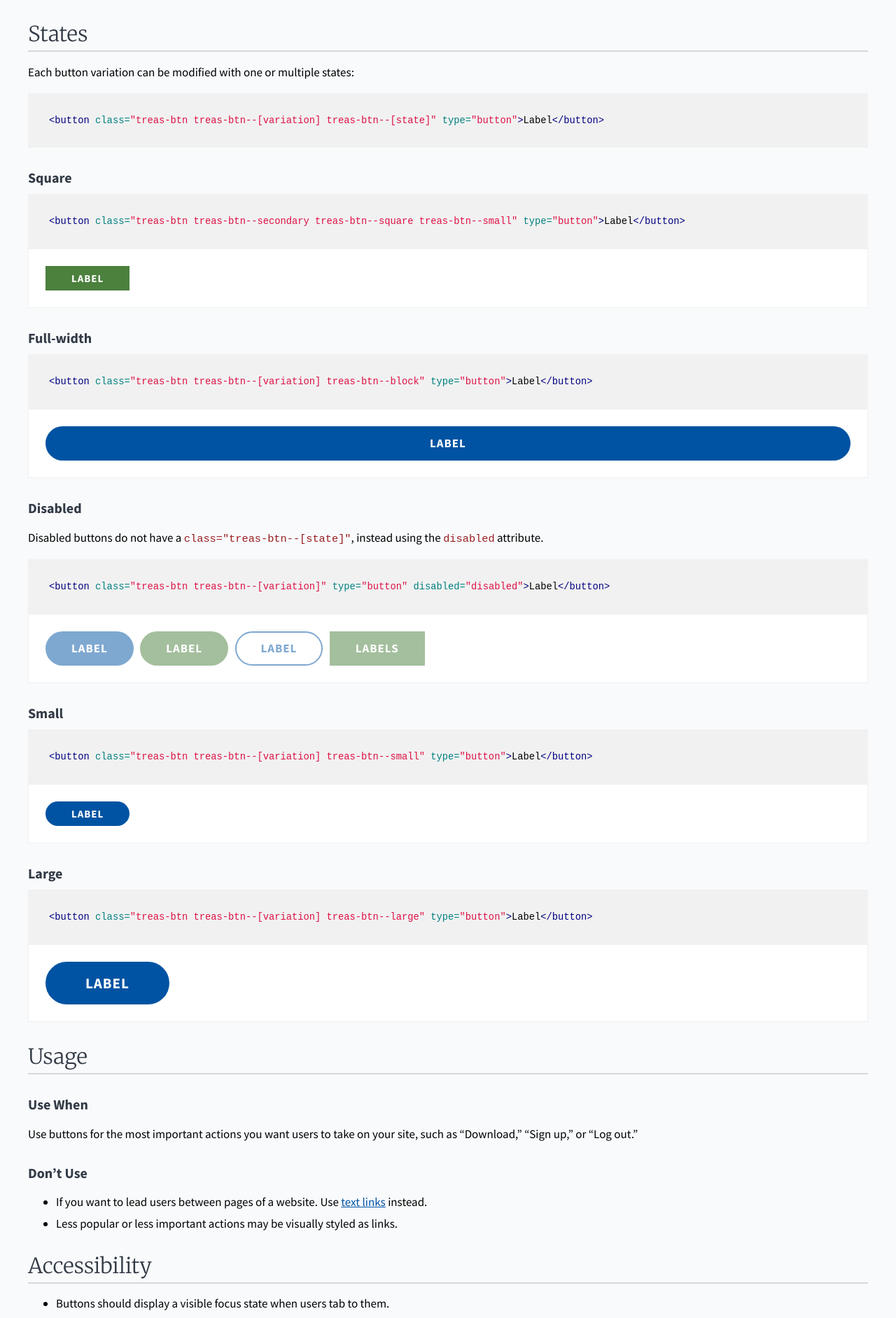
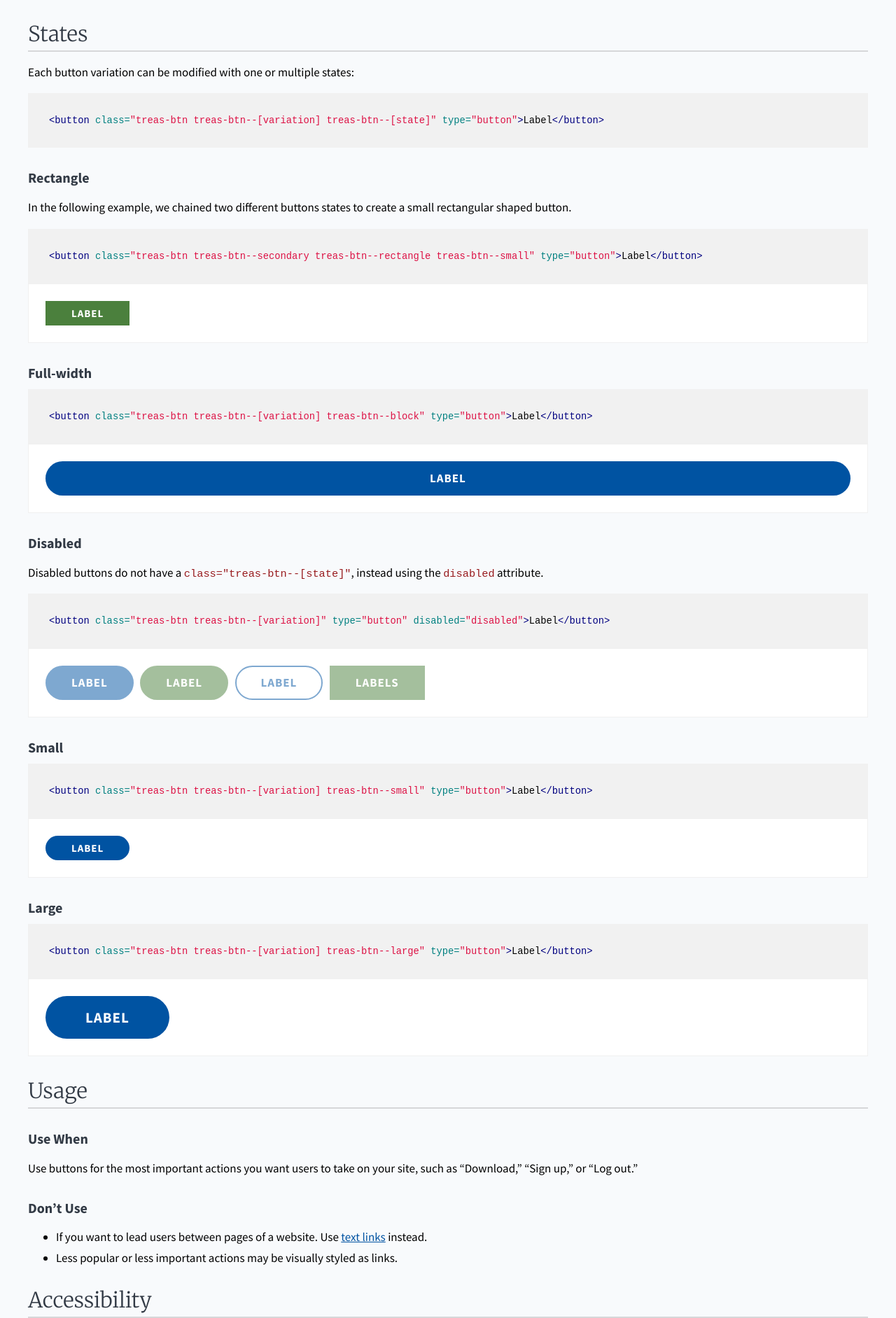
Before and after one commit to webb1750/treas-design-system, a Jekyll site: the page built from components/buttons/index.md, in a window 1280 px wide. Shown: the part 1732-3615 px from the top of the page at 70% size. Built offline with Jekyll 4.4.1, drawn with Linux system fonts in a browser that asks for light colours.

Commit message:
updated button style

````diff
--- a/_sass/components/_buttons.scss
+++ b/_sass/components/_buttons.scss
@@ -84,7 +84,7 @@
       border-color: $color-green-darkest;
     }
   }
-  &--square {
+  &--rectangle {
     border-radius: 0;
   }
   &--small {
--- a/components/buttons/index.md
+++ b/components/buttons/index.md
@@ -11,7 +11,7 @@ jump_menu: true
   <button class="treas-btn treas-btn--secondary" type="button">Label</button>
   <button class="treas-btn treas-btn--ghost" type="button">Label</button>
   <button class="treas-btn treas-btn--inverse" type="button">Label</button>
-  <button class="treas-btn treas-btn--square treas-btn--small treas-btn--secondary" type="button">Label</button>
+  <button class="treas-btn treas-btn--rectangle treas-btn--small treas-btn--secondary" type="button">Label</button>
 </div>
 
 ## Variations
@@ -67,13 +67,14 @@ Each button variation can be modified with one or multiple states:
 ```html
 <button class="treas-btn treas-btn--[variation] treas-btn--[state]" type="button">Label</button>
 ```
-### Square
+### Rectangle
+In the following example, we chained two different buttons states to create a small rectangular shaped button.
 
 ```html
-<button class="treas-btn treas-btn--secondary treas-btn--square treas-btn--small" type="button">Label</button>
+<button class="treas-btn treas-btn--secondary treas-btn--rectangle treas-btn--small" type="button">Label</button>
 ```
 <div class="ds-preview">
-    <button class="treas-btn treas-btn--secondary treas-btn--square treas-btn--small" type="button">Label</button>
+    <button class="treas-btn treas-btn--secondary treas-btn--rectangle treas-btn--small" type="button">Label</button>
 </div>
 
 ### Full-width
@@ -96,7 +97,7 @@ Disabled buttons do not have a `class="treas-btn--[state]"`, instead using the `
   <button class="treas-btn treas-btn--primary" type="button" disabled="disabled">Label</button>
   <button class="treas-btn treas-btn--secondary" type="button" disabled="disabled">Label</button>
   <button class="treas-btn treas-btn--ghost" type="button" disabled="disabled">Label</button>
-  <button class="treas-btn treas-btn--secondary treas-btn--square" type="button" disabled="disabled">Labels</button>
+  <button class="treas-btn treas-btn--secondary treas-btn--rectangle" type="button" disabled="disabled">Labels</button>
 </div>
 
 ### Small
````
